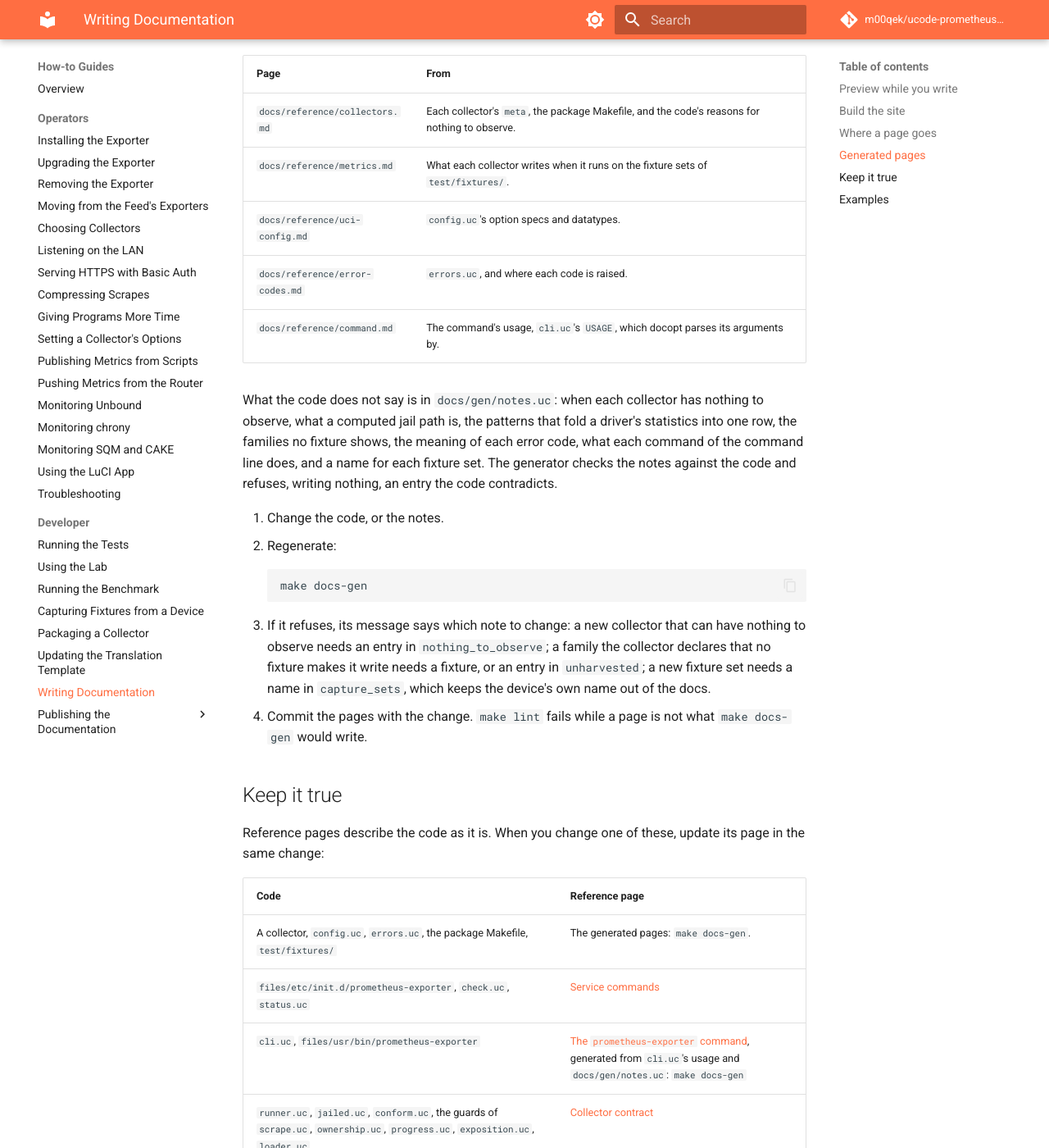
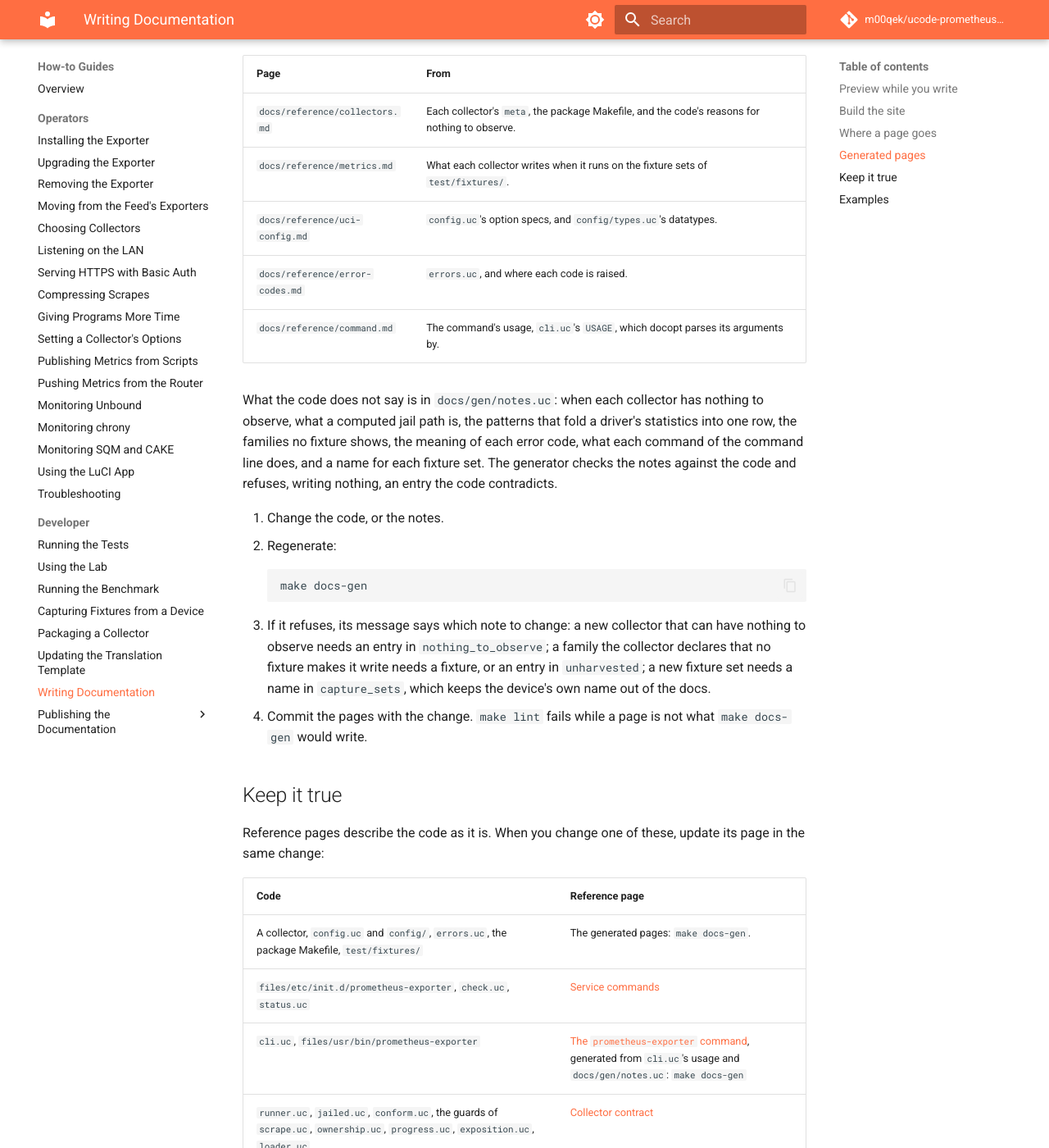
Before and after one commit to m00qek/ucode-prometheus-exporter, an MkDocs documentation site: the page built from docs/how-to/developer/documentation.md, in a window 1280 px wide and 1400 px high, scrolled down 1447 px. Shown: the whole window at 82% size. Built offline with MkDocs 1.6.1 and Material for MkDocs 9.7.7, drawn with Linux system fonts in a browser that asks for light colours; comment, search, counter and statistics services are not loaded.

Commit message:
Split the options' types out of config.uc
A move, with no change of behaviour: config/types.uc has uci's boolean
spellings, the datatypes the core enforces (DATATYPES, datatype()) and
a uci value converted to an option's type (convert). config.uc keeps
the exporter's options, their defaults, and where each setting comes
from, and is the facade of config/: it exports every name it exported
before, so no caller changes.

The tests of convert and datatype are types'. The package installs
config/.

```diff
--- a/docs/how-to/developer/documentation.md
+++ b/docs/how-to/developer/documentation.md
@@ -45,7 +45,7 @@ Five reference pages are written from the code by `make docs-gen`, and never by
 | :--- | :--- |
 | `docs/reference/collectors.md` | Each collector's `meta`, the package Makefile, and the code's reasons for nothing to observe. |
 | `docs/reference/metrics.md` | What each collector writes when it runs on the fixture sets of `test/fixtures/`. |
-| `docs/reference/uci-config.md` | `config.uc`'s option specs and datatypes. |
+| `docs/reference/uci-config.md` | `config.uc`'s option specs, and `config/types.uc`'s datatypes. |
 | `docs/reference/error-codes.md` | `errors.uc`, and where each code is raised. |
 | `docs/reference/command.md` | The command's usage, `cli.uc`'s `USAGE`, which docopt parses its arguments by. |
 
@@ -67,7 +67,7 @@ Reference pages describe the code as it is. When you change one of these, update
 
 | Code | Reference page |
 | :--- | :--- |
-| A collector, `config.uc`, `errors.uc`, the package Makefile, `test/fixtures/` | The generated pages: `make docs-gen`. |
+| A collector, `config.uc` and `config/`, `errors.uc`, the package Makefile, `test/fixtures/` | The generated pages: `make docs-gen`. |
 | `files/etc/init.d/prometheus-exporter`, `check.uc`, `status.uc` | [Service commands](../../reference/service-commands.md) |
 | `cli.uc`, `files/usr/bin/prometheus-exporter` | [The `prometheus-exporter` command](../../reference/command.md), generated from `cli.uc`'s usage and `docs/gen/notes.uc`: `make docs-gen` |
 | `runner.uc`, `jailed.uc`, `conform.uc`, the guards of `scrape.uc`, `ownership.uc`, `progress.uc`, `exposition.uc`, `loader.uc` | [Collector contract](../../reference/collector-contract.md) |
```
Also changed, not shown: docs/reference/error-codes.md (+1 -1 lines), docs/reference/files.md (+1 -0 lines), 6 other files.
